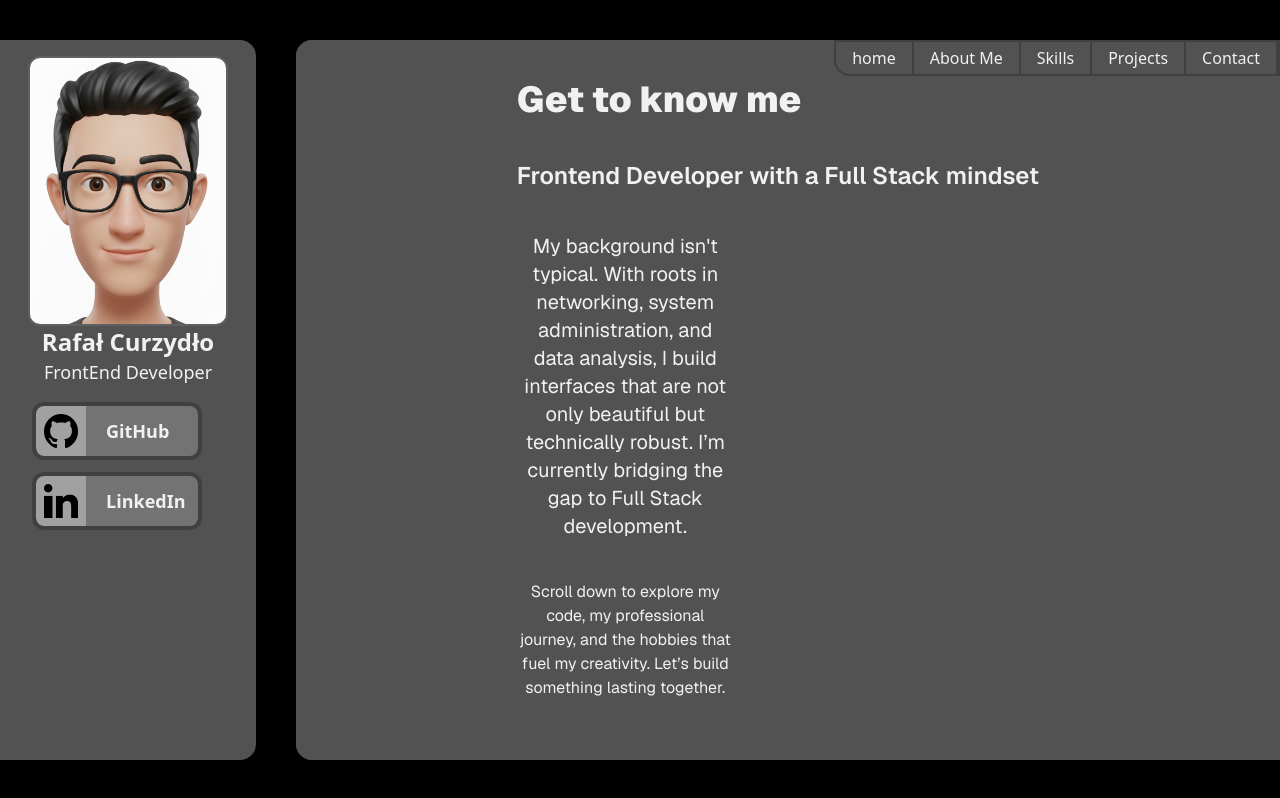
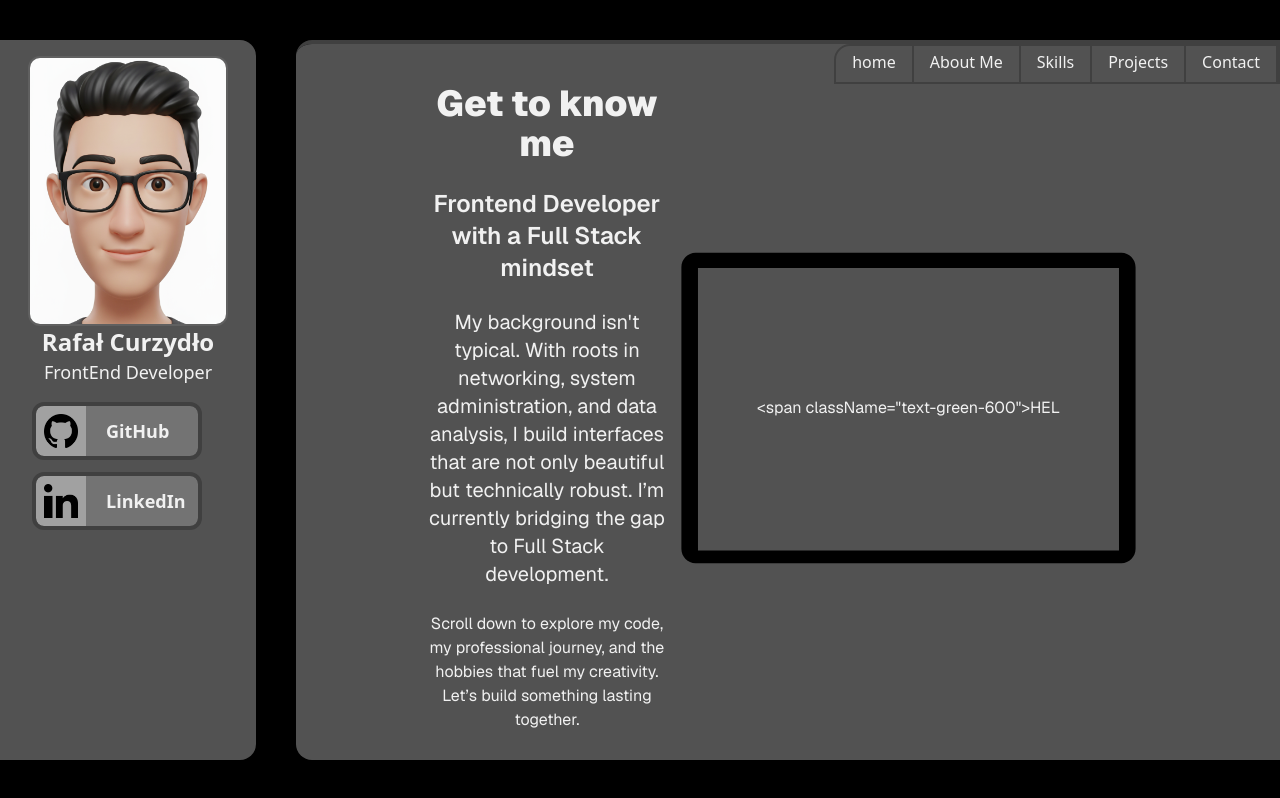
Before and after one commit to Szadolowski/Its-me, a Next.js app: page / in a window 1280 px wide. Built offline with nearby package versions, Linux system fonts and the light colour scheme.

Commit message:
Refactor NavInformation component; update layout and styling on Home page; add TypeWriter effect

```diff
--- a/app/layout.tsx
+++ b/app/layout.tsx
@@ -2,7 +2,7 @@ import type { Metadata } from "next";
 import { Geist } from "next/font/google";
 // @ts-ignore: side-effect CSS import for global styles (Next.js)
 import "./globals.css";
-import NavInformation from "@/components/NavInformation";
+import NavInformation from "@/components/nav-information";
 
 import Image from "next/image";
 import Link from "next/link";
@@ -66,8 +66,8 @@ export default function RootLayout({
               </div>
             </main>
           </div>
-          <div className="w-full h-[90vh] flex justify-start items-start rounded-l-2xl overflow-hidden bg-neutral-600">
-            <div className="flex flex-row absolute right-0 border-2 rounded-bl-2xl border-neutral-700 bg-neutral-600 overflow-hidden ">
+          <div className="w-full h-[90vh] flex justify-start items-start rounded-l-2xl overflow-hidden border-t-4 border-neutral-700">
+            <div className="flex flex-row absolute right-0 top-[9] border-2 rounded-tl-2xl border-neutral-700 bg-neutral-600 overflow-hidden h-10">
               {categories.map((category) => {
                 const [key, value] = Object.entries(category)[0];
                 return (
@@ -82,7 +82,7 @@ export default function RootLayout({
               })}
             </div>
             <div className="flex flex-col items-center justify-start h-full font-sans bg-neutral-600 p-10 gap-10 w-full overflow-y-auto">
-              <div className="flex flex-col items-start justify-start gap-10 w-3/5">
+              <div className="flex flex-col items-start justify-start gap-10 w-4/5">
                 {children}
               </div>
             </div>
--- a/app/page.tsx
+++ b/app/page.tsx
@@ -1,22 +1,43 @@
 import Link from "next/link";
+import Image from "next/image";
+import TypeWriter from "@/components/type-writer";
 
 export default function Home() {
   return (
     <>
+      <div className="w-full flex justify-between">
+        <div className="flex flex-col text-center gap-6 w-1/2">
           <h1 className="font-black text-4xl">Get to know me</h1>
-      <h3 className="font-semibold text-2xl">
+          <h3 className="font-semibold text-2xl text-wrap text-center">
             Frontend Developer with a Full Stack mindset
           </h3>
-      <p className="w-2/5 text-center text-xl">
+          <p className=" text-center text-xl">
             My background isn't typical. With roots in networking, system
-        administration, and data analysis, I build interfaces that are not only
-        beautiful but technically robust. I’m currently bridging the gap to Full
-        Stack development.
+            administration, and data analysis, I build interfaces that are not
+            only beautiful but technically robust. I’m currently bridging the
+            gap to Full Stack development.
           </p>
-      <p className="w-2/5 text-center">
-        Scroll down to explore my code, my professional journey, and the hobbies
-        that fuel my creativity. Let’s build something lasting together.
+          <p className=" text-center">
+            Scroll down to explore my code, my professional journey, and the
+            hobbies that fuel my creativity. Let’s build something lasting
+            together.
           </p>
+        </div>
+        <div className="relative w-full flex items-center justify-center">
+          <Image src="/screen.svg" alt="alt" fill />
+          <div className="flex justify-start items-start w-[350] h-[240]">
+            <TypeWriter
+              text='<span className="text-green-600">HELLO WORLD!</span>'
+              speed={150}
+              textEffect={
+                <span className="text-green-600 font-semibold">
+                  HELLO WORLD!
+                </span>
+              }
+            />
+          </div>
+        </div>
+      </div>
       <div className="w-full flex justify-center pt-5">
         <Link
           href={"./about_me"}
--- /dev/null
+++ b/components/type-writer.tsx
@@ -0,0 +1,46 @@
+"use client";
+
+import { useState, useEffect } from "react";
+
+interface TypeWriterProps {
+  text: string;
+  speed?: number;
+  textEffect?: React.ReactNode;
+}
+
+export default function TypeWriterEffect({
+  text,
+  textEffect,
+  speed = 150,
+}: TypeWriterProps) {
+  const [displayedText, setDisplayedText] = useState<string | React.ReactNode>(
+    ""
+  );
+
+  useEffect(() => {
+    if (
+      typeof displayedText === "string" &&
+      displayedText.length < text.length
+    ) {
+      const timeoutId = setTimeout(() => {
+        setDisplayedText(text.slice(0, displayedText.length + 1));
+      }, speed);
+      return () => clearTimeout(timeoutId);
+    } else if (
+      typeof displayedText === "string" &&
+      displayedText.length === text.length
+    ) {
+      const timeoutId = setTimeout(() => {
+        setDisplayedText(textEffect);
+      }, 2000);
+      return () => clearTimeout(timeoutId);
+    } else {
+      const timeoutId = setTimeout(() => {
+        setDisplayedText("");
+      }, 2000);
+      return () => clearTimeout(timeoutId);
+    }
+  }, [displayedText, text, speed, textEffect]);
+
+  return <p>{displayedText}</p>;
+}
```
Also changed, not shown: components/nav-information.tsx (renamed from components/NavInformation.tsx), public/screen.svg (added). Lines whose indentation alone changed are shown as unchanged.
